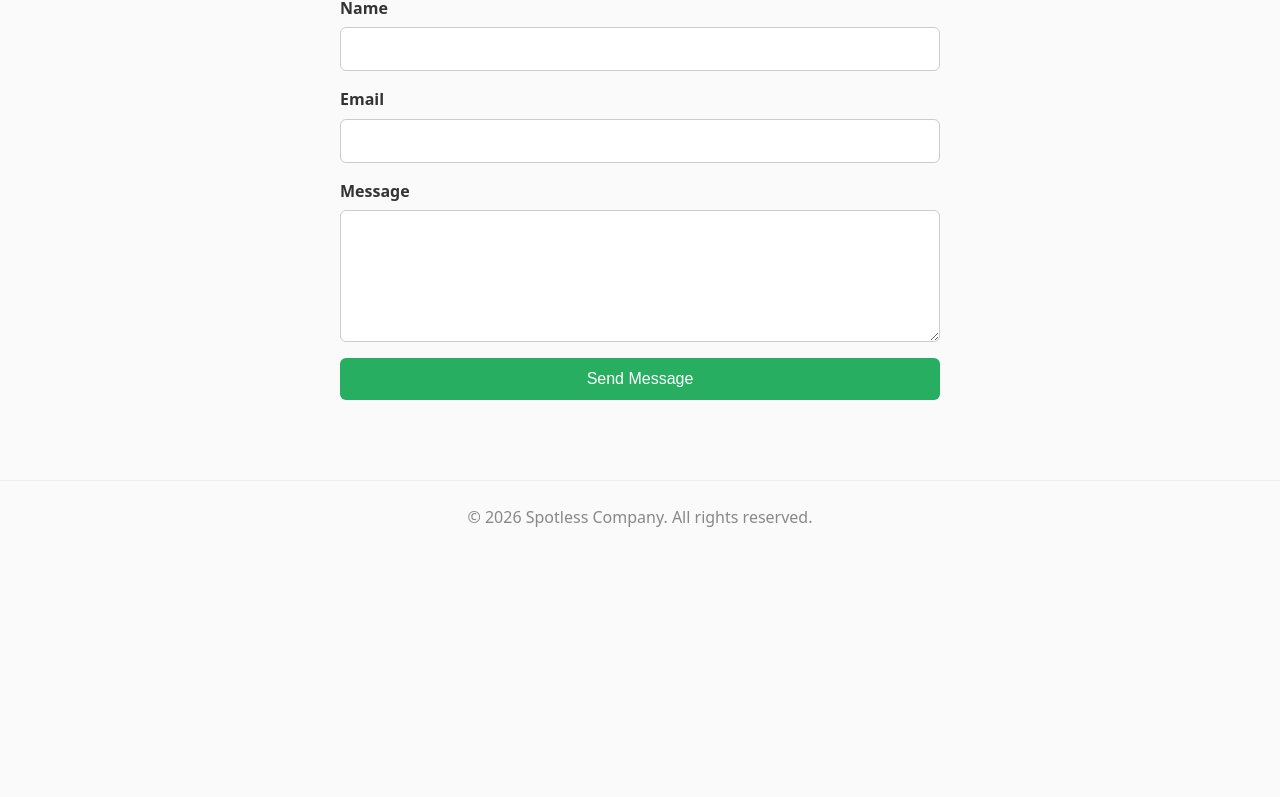
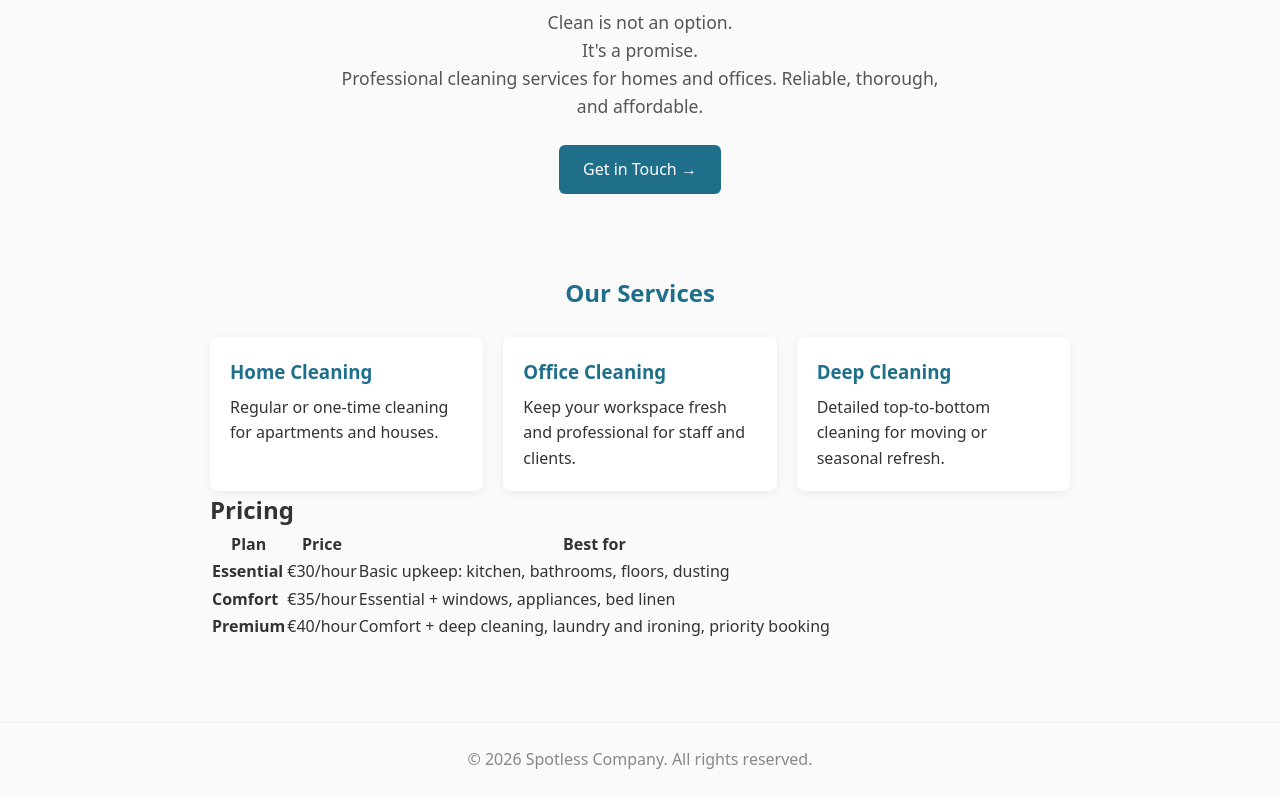
Before and after one commit to juliepiao0547-crypto/spotless--company, a plain HTML site: page contact.html in a window 1280 px wide. Shown: the part 203-1000 px from the top of the page. Before the commit the page ends 800 px from the top, so only its background shows below. Drawn offline with Linux system fonts and the light colour scheme.

Commit message:
Update contact.html

```diff
--- a/contact.html
+++ b/contact.html
@@ -3,7 +3,7 @@
 <head>
   <meta charset="UTF-8">
   <meta name="viewport" content="width=device-width, initial-scale=1.0">
-  <title>Spotless Company - Contact</title>
+  <title>Spotless Company - Home</title>
   <link rel="stylesheet" href="style.css">
 </head>
 <body>
@@ -11,27 +11,66 @@
     <a class="brand" href="index.html">Spotless Company</a>
     <div class="links">
       <a href="index.html">Home</a>
+      <a href="team.html">Team</a>
+      <a href="tools.html">Tools</a>
       <a href="contact.html">Contact</a>
     </div>
   </nav>
 
   <main>
-    <section class="contact">
-      <h1>Contact Us</h1>
-      <p>Tell us what you need and we'll get back to you shortly.</p>
+    <section class="hero">
+      <h1>Spotless Company</h1>
+      <p class="slogan">Clean is not an option.<br>It's a promise.</p>
+      <p>Professional cleaning services for homes and offices. Reliable, thorough, and affordable.</p>
+      <a href="contact.html" class="btn">Get in Touch →</a>
+    </section>
 
-      <form action="https://formspree.io/f/你的ID" method="POST">
-        <label>Name
-          <input type="text" name="name" required>
-        </label>
-        <label>Email
-          <input type="email" name="email" required>
-        </label>
-        <label>Message
-          <textarea name="message" rows="5" required></textarea>
-        </label>
-        <button type="submit">Send Message</button>
-      </form>
+    <section class="services">
+      <h2>Our Services</h2>
+      <div class="cards">
+        <div class="card">
+          <h3>Home Cleaning</h3>
+          <p>Regular or one-time cleaning for apartments and houses.</p>
+        </div>
+        <div class="card">
+          <h3>Office Cleaning</h3>
+          <p>Keep your workspace fresh and professional for staff and clients.</p>
+        </div>
+        <div class="card">
+          <h3>Deep Cleaning</h3>
+          <p>Detailed top-to-bottom cleaning for moving or seasonal refresh.</p>
+        </div>
+      </div>
+    </section>
+
+    <section class="pricing">
+      <h2>Pricing</h2>
+      <table class="price-table">
+        <thead>
+          <tr>
+            <th>Plan</th>
+            <th>Price</th>
+            <th>Best for</th>
+          </tr>
+        </thead>
+        <tbody>
+          <tr>
+            <td><strong>Essential</strong></td>
+            <td>€30/hour</td>
+            <td>Basic upkeep: kitchen, bathrooms, floors, dusting</td>
+          </tr>
+          <tr>
+            <td><strong>Comfort</strong></td>
+            <td>€35/hour</td>
+            <td>Essential + windows, appliances, bed linen</td>
+          </tr>
+          <tr>
+            <td><strong>Premium</strong></td>
+            <td>€40/hour</td>
+            <td>Comfort + deep cleaning, laundry and ironing, priority booking</td>
+          </tr>
+        </tbody>
+      </table>
     </section>
   </main>
 
```
